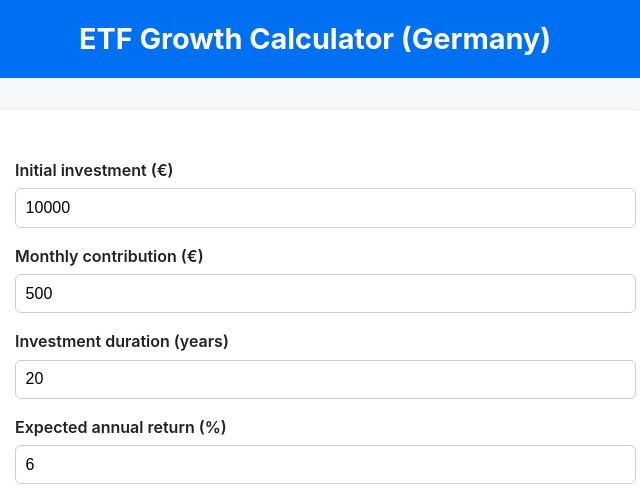
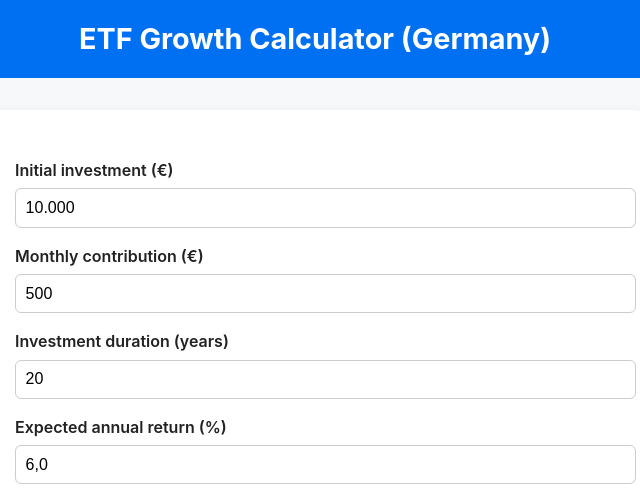
Before and after one commit to tomk1992/tomk1992.github.io, a plain HTML site: page index.html in a window 1280 px wide. Shown: the top 497 px of the page, 325-965 px from the left. Drawn offline with nearby package versions, Linux system fonts and the light colour scheme.

Commit message:
Update index.html

```diff
--- a/index.html
+++ b/index.html
@@ -18,22 +18,22 @@
 
   <main>
     <label>Initial investment (€)</label>
-    <input type="number" id="initial" value="10000">
+    <input type="text" id="initial" value="10.000" data-format="currency">
 
     <label>Monthly contribution (€)</label>
-    <input type="number" id="monthly" value="500">
+    <input type="text" id="monthly" value="500" data-format="currency">
 
     <label>Investment duration (years)</label>
-    <input type="number" id="years" value="20">
+    <input type="text" id="years" value="20" data-format="integer">
 
     <label>Expected annual return (%)</label>
-    <input type="number" id="returnRate" value="6" step="0.1">
+    <input type="text" id="returnRate" value="6,0" data-format="percent">
 
     <label>TER / Fees (%)</label>
-    <input type="number" id="fee" value="0.20" step="0.01">
+    <input type="text" id="fee" value="0,20" data-format="percent">
 
     <label>Tax rate (%)</label>
-    <input type="number" id="taxRate" value="26.375" step="0.001">
+    <input type="text" id="taxRate" value="26,375" data-format="percent">
 
     <label>Teilfreistellung (partial tax exemption)</label>
     <select id="teilfreist">
```
